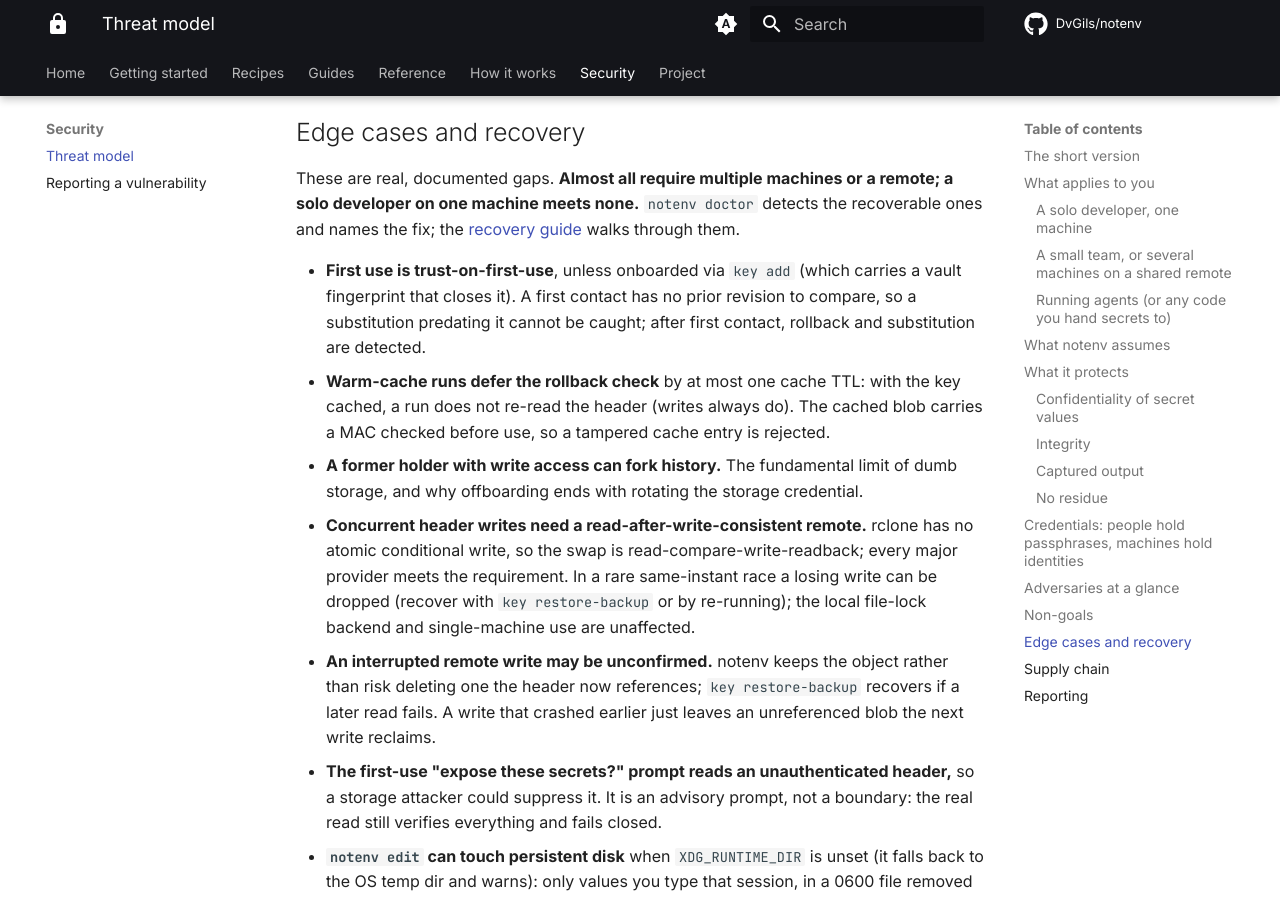
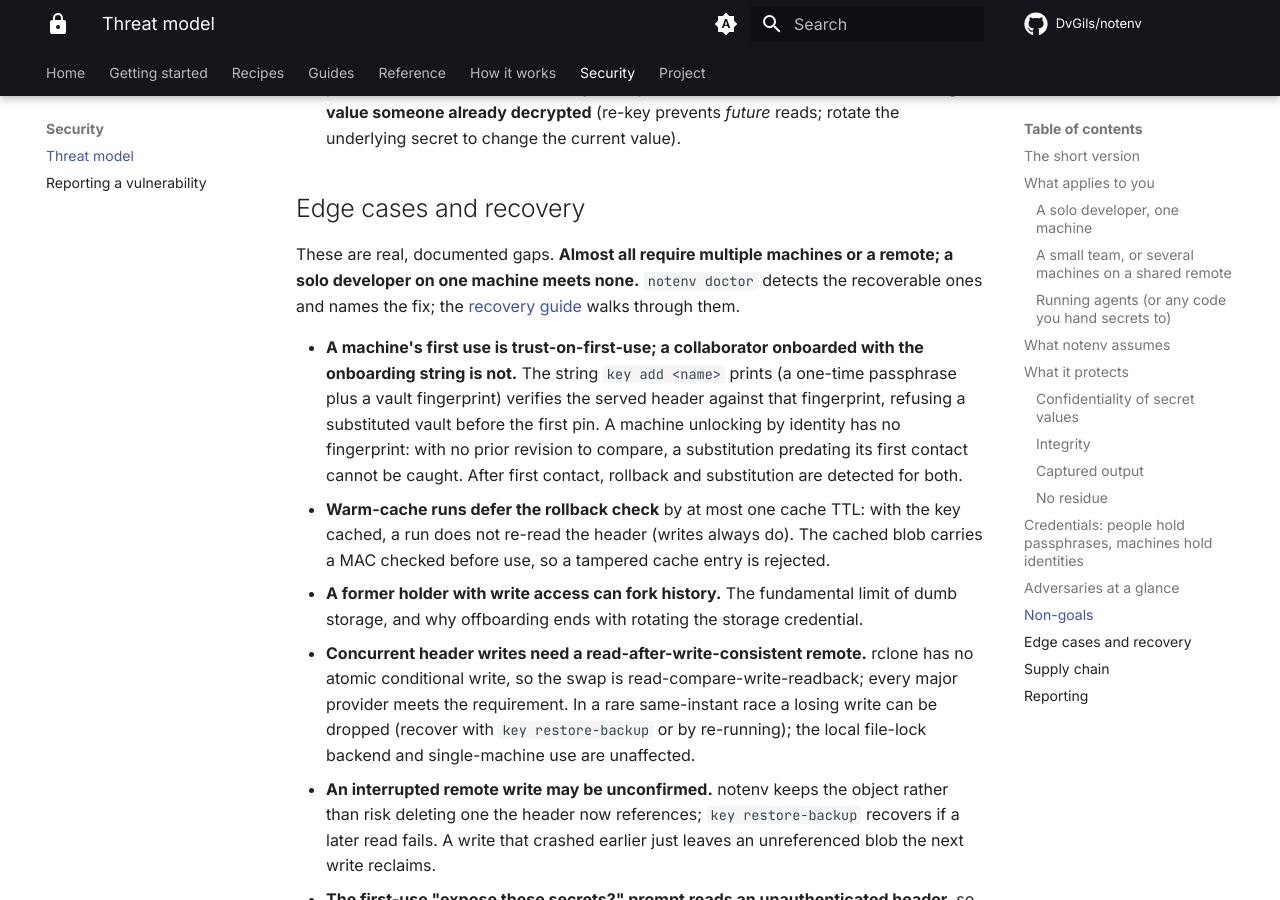
Before and after one commit to DvGils/notenv, an MkDocs documentation site: the page built from docs/security/threat-model.md, in a window 1280 px wide and 900 px high, scrolled down 5317 px. Built offline with MkDocs 1.6.1 and Material for MkDocs 9.7.7, drawn with Linux system fonts in a browser that asks for light colours; emoji names are drawn with the system emoji font; comment, search, counter and statistics services are not loaded; some of the changed text lies outside the part shown.

Commit message:
chore: minor change on emphasis

```diff
--- a/docs/security/threat-model.md
+++ b/docs/security/threat-model.md
@@ -50,8 +50,11 @@
   key and *write* access to the storage could still fork its history. Rotate the
   storage credential at your provider to close that; notenv reminds you but cannot
   do it for you.
-- **First contact with a vault is trust-on-first-use,** unless you onboarded
-  through `key add` (whose code carries a vault fingerprint that closes it).
+- **A machine's first contact with a vault is trust-on-first-use; a collaborator's
+  is not.** `key add <name>` prints an onboarding string (a one-time passphrase plus
+  a vault fingerprint) that verifies the served vault on first contact, so onboarding
+  a teammate is not trust-on-first-use. A machine unlocking by `NOTENV_IDENTITY`
+  carries no such fingerprint, so its first contact has nothing to verify against.
 
 ### Running agents (or any code you hand secrets to)
 
@@ -202,10 +205,13 @@
 recoverable ones and names the fix; the [recovery guide](../guides/recovery.md)
 walks through them.
 
-- **First use is trust-on-first-use**, unless onboarded via `key add` (which
-  carries a vault fingerprint that closes it). A first contact has no prior
-  revision to compare, so a substitution predating it cannot be caught; after first
-  contact, rollback and substitution are detected.
+- **A machine's first use is trust-on-first-use; a collaborator onboarded with the
+  onboarding string is not.** The string `key add <name>` prints (a one-time
+  passphrase plus a vault fingerprint) verifies the served header against that
+  fingerprint, refusing a substituted vault before the first pin. A machine unlocking
+  by identity has no fingerprint: with no prior revision to compare, a substitution
+  predating its first contact cannot be caught. After first contact, rollback and
+  substitution are detected for both.
 - **Warm-cache runs defer the rollback check** by at most one cache TTL: with the
   key cached, a run does not re-read the header (writes always do). The cached blob
   carries a MAC checked before use, so a tampered cache entry is rejected.
```
